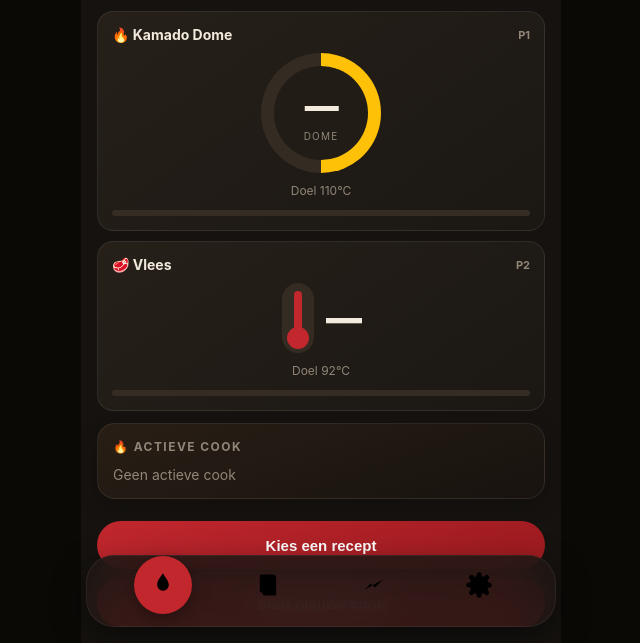
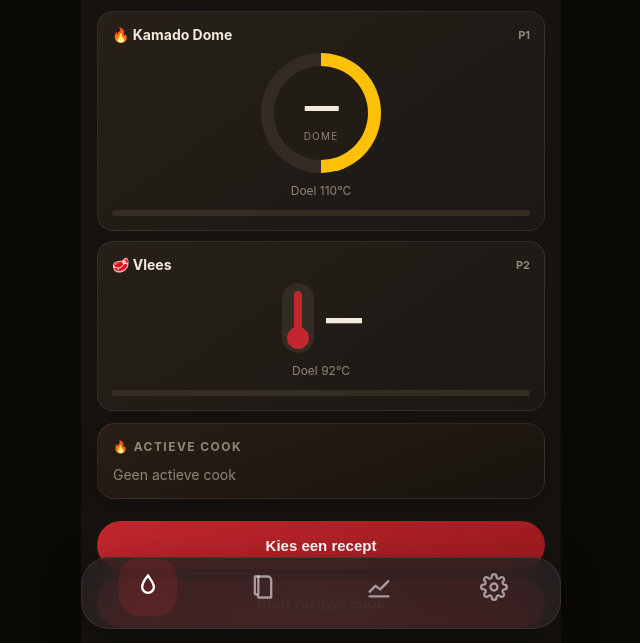
Before and after one commit to bgmgpkgjjw-dot/BBQ, a plain HTML site: page index.html in a window 1280 px wide. Shown: the part 157-800 px from the top of the page, without its empty margins (319-959 px from the left). Drawn offline with nearby package versions, Linux system fonts and the light colour scheme.

Commit message:
Update project files

```diff
--- a/history.js
+++ b/history.js
@@ -12,22 +12,22 @@ let temperatureChart = null;
 
 
 
-function recordTemperatureHistory(){
+function recordTemperatureHistory() {
 
 
-    if(!appState.cook.active){
+    if (!appState.cook.active) {
         return;
     }
 
 
-    if(!appState.history){
+    if (!appState.history) {
         return;
     }
 
 
 
 
-    if(!appState.history.activeSession.startedAt){
+    if (!appState.history.activeSession.startedAt) {
 
         appState.history.activeSession.startedAt =
             new Date().toISOString();
@@ -64,7 +64,7 @@ function recordTemperatureHistory(){
 
             appState.probes
                 .find(
-                p=>p.type==="dome"
+                    p => p.type === "dome"
                 )
                 ?.temperature || null,
 
@@ -74,7 +74,7 @@ function recordTemperatureHistory(){
 
             appState.probes
                 .find(
-                p=>p.type==="meat"
+                    p => p.type === "meat"
                 )
                 ?.temperature || null
 
@@ -89,9 +89,9 @@ function recordTemperatureHistory(){
 
 
     // max 6 hours of samples
-    if(
+    if (
         appState.history.activeSession.samples.length > 720
-    ){
+    ) {
 
         appState.history.activeSession.samples.shift();
 
@@ -106,7 +106,7 @@ function recordTemperatureHistory(){
 
 
 
-function finishCookHistory(){
+function finishCookHistory() {
 
 
     const session =
@@ -114,9 +114,9 @@ function finishCookHistory(){
 
 
 
-    if(
+    if (
         !session.samples.length
-    ){
+    ) {
         return;
     }
 
@@ -152,9 +152,9 @@ function finishCookHistory(){
 
     appState.history.activeSession = {
 
-        startedAt:null,
+        startedAt: null,
 
-        samples:[]
+        samples: []
 
     };
 
@@ -168,7 +168,7 @@ function finishCookHistory(){
 
 
 
-function historyView(){
+function historyView() {
 
 
     return `
@@ -203,14 +203,13 @@ Cook historie
 
 
 
-${
-appState.history.sessions.length
+${appState.history.sessions.length
 
             ?
 
             appState.history.sessions
                 .map(
-s=>`
+                    s => `
 
 <div class="recipe">
 
@@ -257,7 +256,7 @@ Nog geen afgeronde cooks.
 
 
 
-function renderTemperatureChart(){
+function renderTemperatureChart() {
 
 
     const canvas =
@@ -267,7 +266,7 @@ document.getElementById(
 
 
 
-if(!canvas){
+    if (!canvas) {
         return;
     }
 
@@ -278,7 +277,7 @@ appState.history.activeSession.samples;
 
 
 
-if(!samples.length){
+    if (!samples.length) {
         return;
     }
 
@@ -287,7 +286,7 @@ if(!samples.length){
 
 
 
-if(temperatureChart){
+    if (temperatureChart) {
 
         temperatureChart.destroy();
 
@@ -304,37 +303,37 @@ canvas,
             {
 
 
-type:"line",
+                type: "line",
 
 
 
-data:{
+                data: {
 
 
                     labels:
 
                         samples.map(
-s=>`${s.elapsed} min`
+                            s => `${s.elapsed} min`
                         ),
 
 
 
-datasets:[
+                    datasets: [
 
                         {
 
 
-label:"🔥 Dome",
+                            label: "🔥 Dome",
 
                             data:
 
                                 samples.map(
-s=>s.dome
+                                    s => s.dome
                                 ),
 
 
 
-tension:.3
+                            tension: .3
 
                         },
 
@@ -343,17 +342,17 @@ tension:.3
                         {
 
 
-label:"🥩 Kern temperatuur",
+                            label: "🥩 Kern temperatuur",
 
                             data:
 
                                 samples.map(
-s=>s.meat
+                                    s => s.meat
                                 ),
 
 
 
-tension:.3
+                            tension: .3
 
                         }
 
@@ -365,27 +364,27 @@ tension:.3
 
 
 
-options:{
+                options: {
 
 
-responsive:true,
+                    responsive: true,
 
 
-interaction:{
+                    interaction: {
 
-mode:"index",
+                        mode: "index",
 
-intersect:false
+                        intersect: false
 
                     },
 
 
-scales:{
+                    scales: {
 
 
-y:{
+                        y: {
 
-beginAtZero:false
+                            beginAtZero: false
 
                         }
 
@@ -411,13 +410,13 @@ beginAtZero:false
    ========================================================== */
 
 
-function historyView(){
+function historyView() {
 
 
-    if(
+    if (
         !appState.sessions ||
         appState.sessions.length === 0
-    ){
+    ) {
 
         return `
 
@@ -452,8 +451,7 @@ function historyView(){
 
 
 
-    ${
-        appState.sessions
+    ${appState.sessions
             .map(renderHistoryCard)
             .join("")
         }
@@ -467,7 +465,7 @@ function historyView(){
 
 
 
-function renderHistoryCard(session){
+function renderHistoryCard(session) {
 
 
     const date =
@@ -541,7 +539,7 @@ function renderHistoryCard(session){
 
 
 
-function openHistorySession(id){
+function openHistorySession(id) {
 
 
     const session =
@@ -550,7 +548,7 @@ function openHistorySession(id){
         );
 
 
-    if(!session){
+    if (!session) {
         return;
     }
 
@@ -564,14 +562,14 @@ function openHistorySession(id){
 
 }
 
-function historyDetailView(){
+function historyDetailView() {
 
 
     const session =
         appState.selectedHistory;
 
 
-    if(!session){
+    if (!session) {
 
         return historyView();
 
@@ -638,6 +636,16 @@ function historyDetailView(){
 
         </button>
 
+        <br><br>
+
+        <button
+        class="button danger"
+        onclick="deleteCook('${session.id}')">
+
+        🗑 Verwijder cook
+
+        </button>
+
         <p>
         Gestart:
         ${new Date(session.startedAt).toLocaleString("nl-NL")}
@@ -692,8 +700,7 @@ function historyDetailView(){
         </h3>
 
 
-        ${
-            samples.slice(-10).map(
+        ${samples.slice(-10).map(
         s => `
 
                 <div class="ingredient-row">
@@ -727,7 +734,7 @@ function historyDetailView(){
 
 
 
-function closeHistoryDetail(){
+function closeHistoryDetail() {
 
     appState.selectedHistory = null;
 
@@ -735,7 +742,7 @@ function closeHistoryDetail(){
 
 }
 
-function renameCook(sessionId){
+function renameCook(sessionId) {
 
     const session =
         appState.sessions.find(
@@ -743,7 +750,7 @@ function renameCook(sessionId){
         );
 
 
-    if(!session){
+    if (!session) {
         console.error("Session not found", sessionId);
         return;
     }
@@ -762,7 +769,7 @@ function renameCook(sessionId){
         );
 
 
-    if(!newName || !newName.trim()){
+    if (!newName || !newName.trim()) {
         return;
     }
 
@@ -782,3 +789,36 @@ function renameCook(sessionId){
     render();
 
 }
+
+function deleteCook(sessionId){
+
+    const session =
+        appState.sessions.find(
+            s => s.id === sessionId
+        );
+
+    if(!session){
+        return;
+    }
+
+    const confirmed =
+        confirm(
+            `Cook "${session.name || session.recipe}" verwijderen?\n\nDeze actie kan niet ongedaan worden gemaakt.`
+        );
+
+    if(!confirmed){
+        return;
+    }
+
+    appState.sessions =
+        appState.sessions.filter(
+            s => s.id !== sessionId
+        );
+
+    saveSessions();
+
+    appState.screen = "history";
+
+    render();
+
+}
--- a/styles.css
+++ b/styles.css
@@ -644,38 +644,53 @@ body {
 
    left: 50%;
 
-   bottom: calc(env(safe-area-inset-bottom) + 16px);
+   bottom: calc(env(safe-area-inset-bottom) + 14px);
 
    transform: translateX(-50%);
 
-   width: calc(100% - 16px);
+   width: calc(100% - 12px);
 
-   max-width: 470px;
+   max-width: 480px;
 
-   height: 78px;
+   height: 76px;
 
    display: flex;
 
-   justify-content: space-evenly;
+   justify-content: space-around;
 
    align-items: center;
 
+   padding: 0 8px;
+
+
+   background:
+      rgba(35, 35, 35, 0.78);
+
+   backdrop-filter:
+      blur(24px);
+
+   -webkit-backdrop-filter:
+      blur(24px);
+
+
    border-radius: 28px;
 
-   background: rgba(28, 24, 20, .82);
 
-   backdrop-filter: blur(18px);
+   border:
+      1px solid rgba(255, 255, 255, 0.08);
 
-   -webkit-backdrop-filter: blur(18px);
-
-   border: 1px solid rgba(255, 255, 255, .06);
 
    box-shadow:
-      0 12px 35px rgba(0, 0, 0, .45);
+      0 12px 40px rgba(0, 0, 0, 0.35);
+
 
    z-index: 1000;
 
 }
+
+
+
+/* individual buttons */
 
 .nav button {
 
@@ -683,64 +698,93 @@ body {
 
    height: 58px;
 
+
+   display: flex;
+
+   align-items: center;
+
+   justify-content: center;
+
+
    border: none;
 
-   border-radius: 50%;
+   border-radius: 20px;
+
 
    background: transparent;
 
-   display: flex;
 
-   justify-content: center;
+   color:
+      rgba(255, 255, 255, 0.55);
 
-   align-items: center;
 
    transition:
-      background .22s,
-      transform .18s;
+
+      background .2s ease,
+
+      transform .15s ease,
+
+      color .2s ease;
+
 
    cursor: pointer;
 
 }
 
-.nav button:hover {
 
-   transform: translateY(-2px);
+
+/* active tab */
+
+.nav button.active {
+
+
+   background:
+      color-mix(in srgb,
+         var(--accent) 18%,
+         transparent);
+
+
+   color: white;
+
 
 }
 
-.nav button.active {
 
-   background: var(--accent);
 
-   box-shadow:
-      0 6px 18px rgba(0, 0, 0, .35);
+/* press feedback */
+
+.nav button:active {
+
+   transform:
+      scale(.94);
 
 }
 
+
+
+/* SVG icons */
+
 .nav-icon {
+
 
    width: 28px;
 
    height: 28px;
 
-   color: rgba(255, 255, 255, .55);
 
-   transition:
-      color .25s,
-      transform .25s;
+   fill: none;
 
-}
 
-.nav button.active .nav-icon {
+   stroke: currentColor;
 
-   color: #fff;
 
-}
+   stroke-width: 2;
 
-.nav button:hover .nav-icon {
 
-   transform: scale(1.08);
+   stroke-linecap: round;
+
+   stroke-linejoin: round;
+
 
 }
 
```
Also changed, not shown: icons.js (added, +49 -0 lines). Lines whose indentation alone changed are shown as unchanged.
